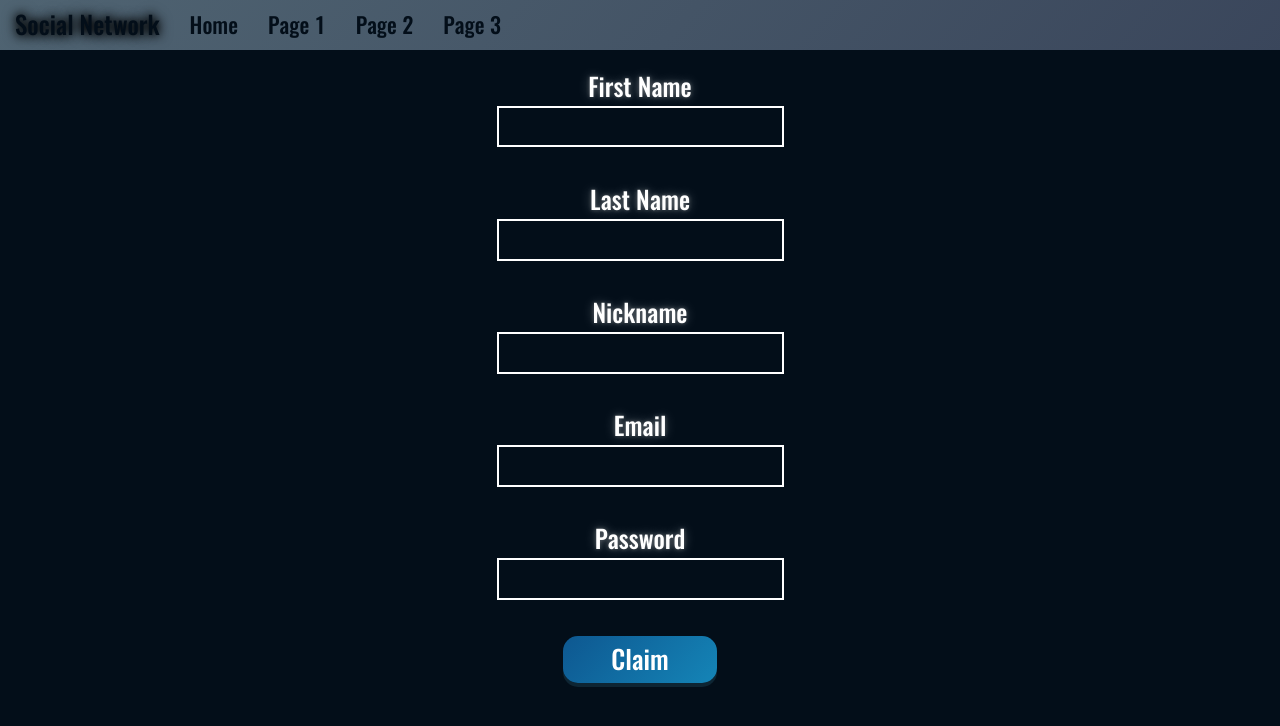
After one commit to 44ust14/social_network, a Flask app: template templates/edit.html in a window 1280 px wide. The commit adds this page. Shown: the top 726 px of the page. Run offline with Flask 2, Linux system fonts and the light colour scheme; the template is opened without the code that fills it, so the values that code supplies are empty; some libraries are stand-ins or nearby versions.

Commit message:
styled edit page
added a bit csss

```diff
--- a/app.py
+++ b/app.py
@@ -133,5 +133,15 @@ def add_post():
         post.save_post(request.form, user)
     return render_template('add_post.html')
 
+@app.route('/edit', methods=['GET','POST'])
+@login_required
+def edit():
+    context = {}
+    user = UserManager.load_models[session['username']]
+    context['user'] = user
+    if request.method == 'POST':
+        user.getModelFromForm(request.form)
+        user.save()
+    return render_template('edit.html', context=context)
 if __name__ == '__main__':
-    app.run(debug=True)
+    app.run(debug=True, port=8001)
--- a/models/bool_where.py
+++ b/models/bool_where.py
@@ -23,7 +23,7 @@ class BoolWhere():
         self.sql += result
         return self
 
-    def Not(self, args1, args2):
+    def Limit(self, args1, args2):
         result = ' LIMIT {}, {}'.format(args1,args2)
         self.sql += result
         return self
--- a/models/my_types.py
+++ b/models/my_types.py
@@ -1,9 +1,12 @@
 # -*- coding:utf-8 -*-
-from schematics.types import BaseType ,ModelType
+from schematics.types import BaseType ,ModelType, ListType
 from schematics.exceptions import ValidationError
 from schematics.models import Model
 
 class One2One(ModelType):
+    pass
+
+class One2Many(ListType):
     pass
 
 
--- a/models/user_manager.py
+++ b/models/user_manager.py
@@ -57,6 +57,8 @@ class UserManager(SNBaseManager):
             return True
         return False
 
+    def get_user(self,id):
+        return self.select().And([('id', '=', str(id))]).run()
 
 
 if __name__ == '__main__':
--- /dev/null
+++ b/static/css/style.css
@@ -0,0 +1,100 @@
+@font-face { font-family: Oswald; src: url('../fonts/Oswald-Medium.ttf'); }
+/*@font-face { font-family: Oswald; src: url({{ url_for('static', filename=fonts/Oswald-Medium.ttf) }}); }*/
+*{
+  font-family: 'Oswald';
+}
+body{
+	background-color:#030e19;
+	color:#fff;
+}
+.edit_btn{
+  padding: 5px 48px;
+  font-size: 26px;
+  text-align: center;
+  cursor: pointer;
+  outline: none;
+  color: #fff;
+  background: linear-gradient(132deg, #000046,#1cb5e0);
+  background-size: 400% 400%;
+  animation: BackgroundGradient 3s ease infinite;
+  border: none;
+  border-radius: 15px;
+  box-shadow: 0 4px #0E2533;
+}
+.edit_btn:hover{
+	background-color:#1e90ff;
+	color:#e5e5e5;
+}
+.edit_btn:active {
+  background-color: #1e90ff;
+  box-shadow: 0 2px #071219;
+  transform: translateY(2px);
+}
+.login_input{
+  background-color: #3e3e46;
+  border:4px solid  #333339;
+  color:#1E90FF;
+  text-align:center;
+  font-size:36px;
+}
+@keyframes BackgroundGradient {
+                0% {background-position: 0% 50%;}
+                50% {background-position: 100% 50%;}
+                100% {background-position: 0% 50%;}
+            }
+.edit_input{
+      background: linear-gradient(132deg,   #030e19, #fff);
+      background-size: 400% 400%;
+      animation: BackgroundGradient 12s ease infinite;
+      -webkit-background-clip: text;
+      -webkit-text-fill-color: transparent;
+      color:#030e19;
+      border:2px solid #fff;
+    }
+    .edit_input:hover{
+      background: linear-gradient(132deg,   #fff,  #f2f2f2);
+      background-size: 400% 400%;
+      animation: BackgroundGradient 6s ease infinite;
+      -webkit-background-clip: text;
+      -webkit-text-fill-color: transparent;
+
+    }
+    .navbar{
+      border-radius:0px;
+      border:none !important;
+    }
+    .my_nav{
+      background: linear-gradient(132deg, #bbd2c5,#536976,#292e49);
+      background-size: 400% 400%;
+      animation: BackgroundGradient 30s ease infinite;
+    }
+    .nav_styles{
+      color:rgb(3,14,25) !important;
+      font-size:22px !important;
+    }
+    .navbar-brand{
+      color:#030e19 !important;
+      text-shadow: 0 0 9px #000, 0 0 14px #000;
+      font-size:25px !important;
+    }
+    form{
+      animation:text_blink_white 8s infinite;
+    }
+      @keyframes text_blink_white{
+      0%{
+
+      text-shadow: 0 0 0px #fff, 0 0 0px #fff;
+    }
+    30%{
+
+      text-shadow: 0 0 0px #fff, 0 0 0px #fff;
+    }
+    50%{
+
+      text-shadow: 0 0 4px #fff, 0 0 10px #fff;
+    }
+    70%{
+
+      text-shadow: 0 0 14px #fff, 0 0 40px #fff;
+    }
+      }
--- /dev/null
+++ b/templates/edit.html
@@ -0,0 +1,55 @@
+<!DOCTYPE html>
+<html lang="en">
+<head>
+    <meta charset="UTF-8">
+    <title>RacPie</title>
+      <link rel="stylesheet" href="https://maxcdn.bootstrapcdn.com/bootstrap/3.3.7/css/bootstrap.min.css">
+  <script src="https://ajax.googleapis.com/ajax/libs/jquery/3.2.1/jquery.min.js"></script>
+  <script src="https://maxcdn.bootstrapcdn.com/bootstrap/3.3.7/js/bootstrap.min.js"></script>
+</head>
+<body>
+<link rel=stylesheet type=text/css href="../static/css/style.css">
+<!-- {% extends 'main.html' %}
+{% block content %} -->
+<style>
+
+	*{
+		text-align: center;
+		font-size: 25px;
+	}
+</style>
+
+<nav class="navbar navbar-default">
+  <div class="container-fluid my_nav">
+    <div class="navbar-header">
+      <a class="navbar-brand" href="#">Social Network</a>
+    </div>
+    <ul class="nav navbar-nav ">
+      <li><a  class="nav_styles"href="#">Home</a></li>
+      <li><a class="nav_styles" href="#">Page 1</a></li>
+      <li><a class="nav_styles" href="#">Page 2</a></li>
+      <li><a class="nav_styles" href="#">Page 3</a></li>
+    </ul>
+  </div>
+</nav>
+
+<form action="/edit" method="POST">
+First Name <br><input class="edit_input" type="text" name="first_name" placeholder="{{context.user.object.first_name}}" value="">
+<br>
+<br>
+Last Name <br><input class="edit_input" type="text" name="last_name" placeholder="{{context.user.object.last_name}}" value="">
+<br><br>
+Nickname <br><input class="edit_input" type="text" name="nickname" placeholder="{{context.user.object.nickname}}" value="">
+<br>
+<br>
+Email <br><input class="edit_input" type="text" name="email" placeholder="{%if context.user %}{{context.user.object.email}}{%endif%}" value="">
+<br><br>
+Password <br><input class="edit_input" type="text" name="password" placeholder="{{context.user.object.password}}" value="">
+<br>
+<br>
+<button class="edit_btn" type="submit">Claim</button>
+</form>
+</body>
+</html>
+<!--
+{% endblock%}
--- a/templates/main.html
+++ b/templates/main.html
@@ -2,10 +2,13 @@
 <html lang="en">
 <head>
     <meta charset="UTF-8">
-    <title>Lajob</title>
-
+    <title>RacPie</title>
+      <link rel="stylesheet" href="https://maxcdn.bootstrapcdn.com/bootstrap/3.3.7/css/bootstrap.min.css">
+  <script src="https://ajax.googleapis.com/ajax/libs/jquery/3.2.1/jquery.min.js"></script>
+  <script src="https://maxcdn.bootstrapcdn.com/bootstrap/3.3.7/js/bootstrap.min.js"></script>
 </head>
 <body>
+<link rel=stylesheet type=text/css href="{{ url_for('static', filename='css/style.css') }}">
 {{session.username}}
 {% block content %}{% endblock %}
 
```
Also changed, not shown: models/base_manager.py (+19 -4 lines), models/models.py (+12 -28 lines), models/post_manager.py (+21 -3 lines), templates/add_post.html (+4 -8 lines), templates/login.html (+7 -11 lines), templates/pre_registration.html (+4 -9 lines), templates/registration.html (+4 -8 lines), my_db.sqlite3, static/fonts/Oswald-Medium.ttf (added), static/fonts/Oswald-Regular.ttf (added), 2 other files.
